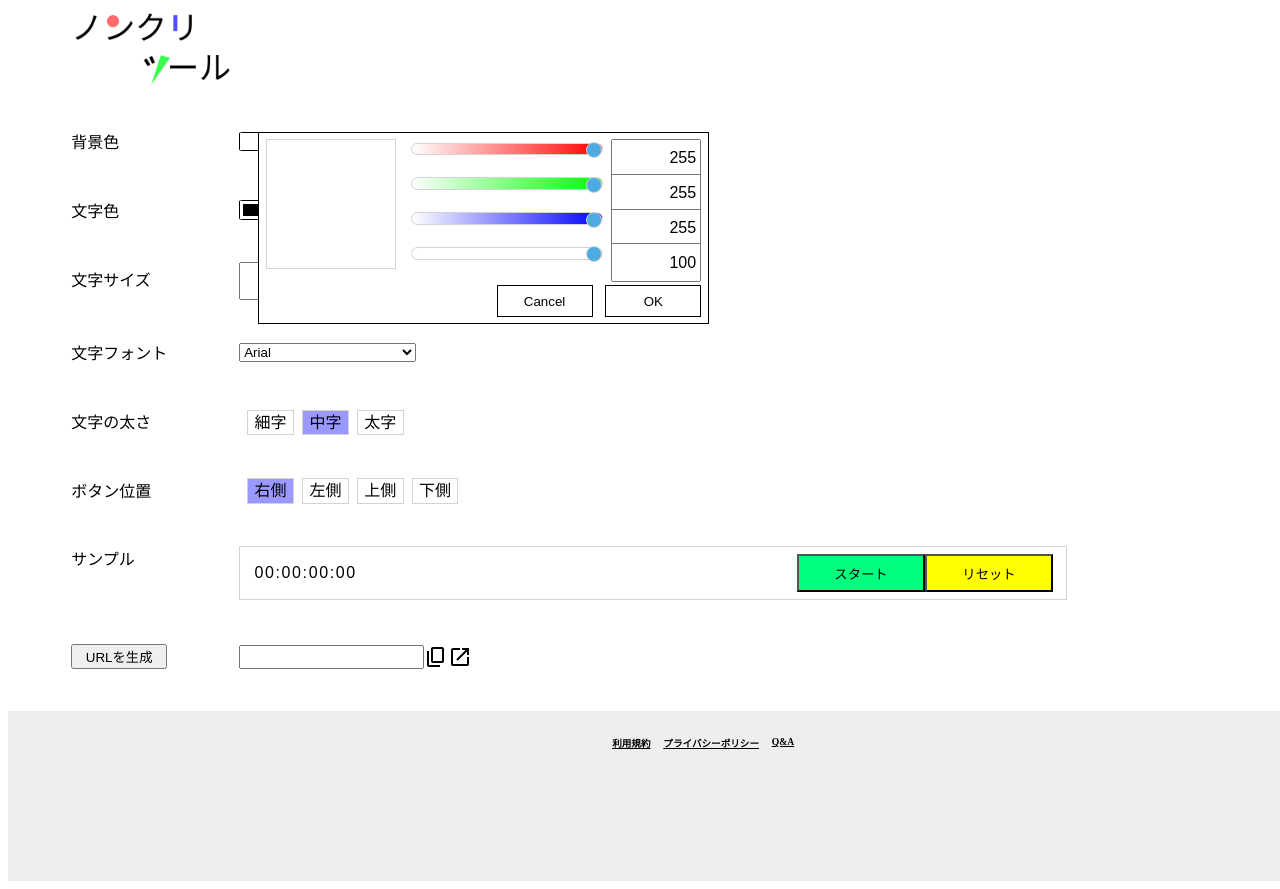
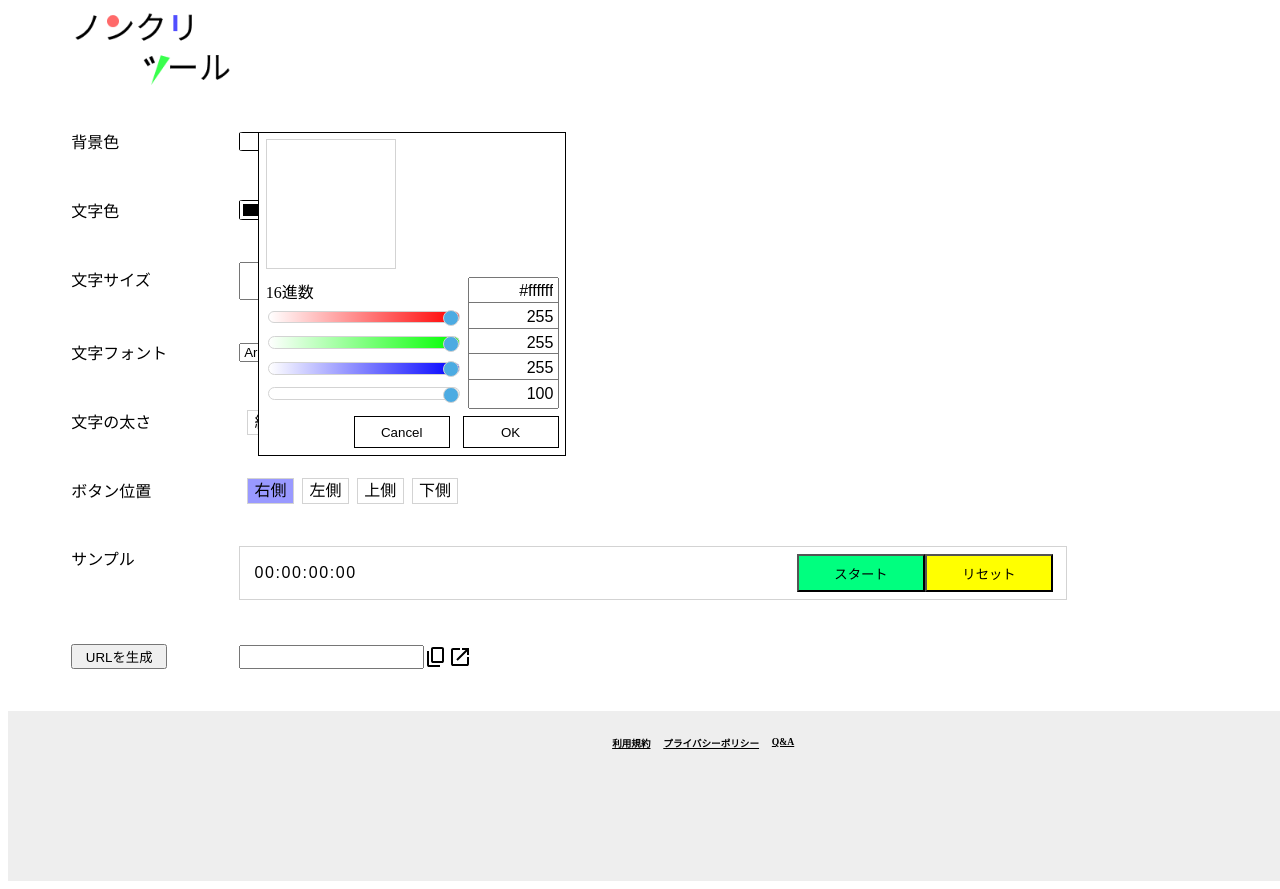
Before and after one commit to bigriv/toolforus, a Nuxt app: page /tools/generals/stopwatch/custom in a window 1280 px wide. Both pictures are taken after a click on the button 258 px from the left and 141 px from the top of the page. Shown: the top 889 px of the page. Built offline with nearby package versions, Linux system fonts and the light colour scheme.

Commit message:
update: コンポーネント修正 - バルーンに文字の折り返しを追加 - カラーピッカーに１６進数入力を追加

```diff
--- a/components/atoms/BasicBalloon.vue
+++ b/components/atoms/BasicBalloon.vue
@@ -73,7 +73,8 @@ const onMouseLeave = () => {
     background-color: gray;
     color: white;
     font-size: 1rem;
-    white-space: nowrap;
+    white-space: pre;
+    z-index: 1;
     &::before {
       content: "";
       position: absolute;
--- a/components/molecules/interfaces/ColorPicker.vue
+++ b/components/molecules/interfaces/ColorPicker.vue
@@ -1,6 +1,7 @@
 <script setup lang="ts">
 import { computed, ref, watch } from "vue";
 import InputNumber from "@/components/molecules/interfaces/InputNumber.vue";
+import InputText from "@/components/atoms/interfaces/InputText.vue";
 import { TOURGBColor } from "@/types/common/css/color";
 
 const props = defineProps({
@@ -50,12 +51,29 @@ watch(
   { deep: true }
 );
 const color = computed(() => props.color.rgba());
+const onChangeCode = (text: string) => {
+  if (!TOURGBColor.CODE_FORMAT.test(text)) {
+    return;
+  }
+  const newColor = new TOURGBColor(text, props.color.opacity);
+  input.value.red = newColor.getRed();
+  input.value.green = newColor.getGreen();
+  input.value.blue = newColor.getBlue();
+};
 </script>
 
 <template>
   <div class="c-color_picker">
     <i class="c-color_picker__display" :style="{ background: color }" />
     <div class="c-color_picker__forms">
+      <div class="c-color_picker__forms__inputs">
+        <div>16進数</div>
+        <InputText
+          :text="props.color.code"
+          :maxlength="7"
+          @blur="onChangeCode"
+        />
+      </div>
       <div class="c-color_picker__forms__inputs">
         <input
           v-model.number="input.red"
@@ -105,11 +123,12 @@ const color = computed(() => props.color.rgba());
 <style scoped lang="scss">
 .c-color_picker {
   display: flex;
-  gap: 0 0.8rem;
+  gap: 0.8rem;
+  flex-wrap: wrap;
   &__display {
     display: block;
-    width: 8rem;
-    height: 8rem;
+    min-width: 8rem;
+    min-height: 8rem;
     border: 0.1rem lightgray solid;
   }
   &__forms {
@@ -119,7 +138,10 @@ const color = computed(() => props.color.rgba());
     &__inputs {
       display: flex;
       flex-direction: row;
+      justify-content: space-between;
+      align-items: center;
       gap: 0 0.4rem;
+      height: 1.2rem;
       &__slider {
         &--red {
           &::-webkit-slider-runnable-track {
@@ -149,6 +171,7 @@ const color = computed(() => props.color.rgba());
     }
     input[type="text"] {
       width: 5rem;
+      text-align: right;
     }
     input[type="range"] {
       appearance: none;
```
